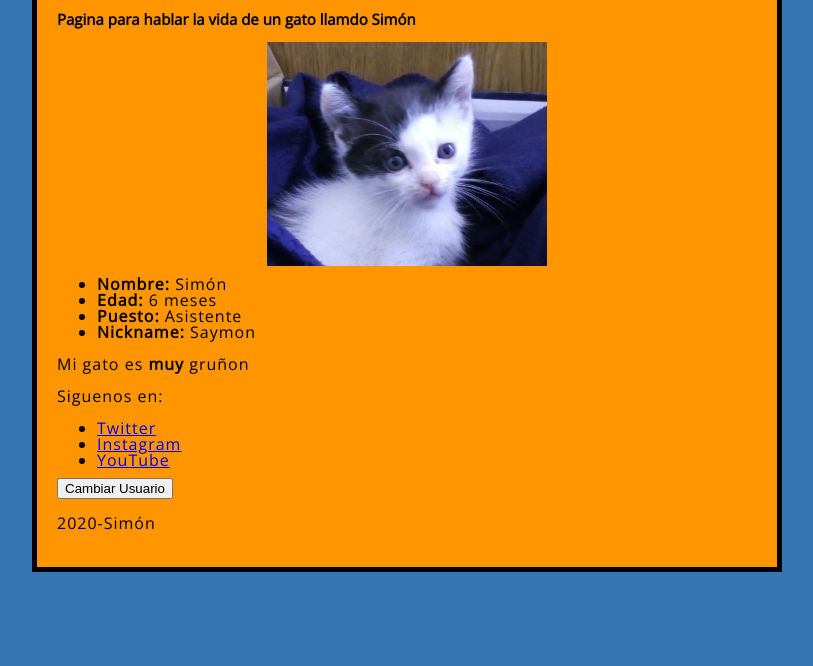
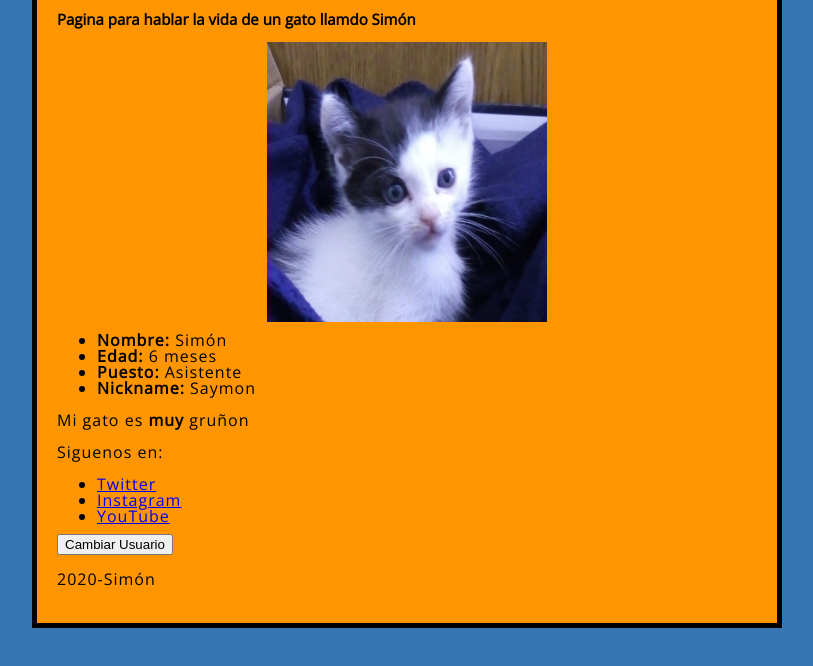
Before and after one commit to isfenixrojo/ProyectoPersonal, a plain HTML site: page index.html in a window 1280 px wide. Shown: the part 130-796 px from the top of the page, without its empty margins (233-1046 px from the left). Drawn offline with nearby package versions, Linux system fonts and the light colour scheme.

Commit message:
Se cambio el tamaño en la renderizacion de la imagen

```diff
--- a/assets/styles/cssIndex.css
+++ b/assets/styles/cssIndex.css
@@ -27,8 +27,8 @@ h1 {
 }
 
 img {
-    width: 40%;
-    height: 40%;
+    width: 280px;
+    height: 280px;
     display: block;
     margin: 0 auto;
 }
--- a/index.html
+++ b/index.html
@@ -20,7 +20,9 @@
     <div>
         <div id="divCuerpo">
             <h2>Pagina para hablar la vida de un gato llamdo Simón</h2>
-            <img src="assets/images/simon.jpg" alt="Imagen de Simón de un mes y medio" />
+            <div id="divImagen">
+                <img src="assets/images/simon.jpg" alt="Imagen de Simón de un mes y medio" />
+            </div>
             <ul>
                 <li><strong>Nombre:</strong> Simón</li>
                 <li><strong>Edad:</strong> 6 meses</li>
```
